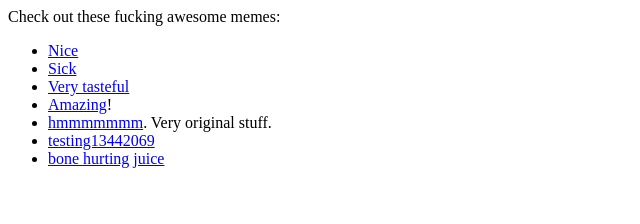
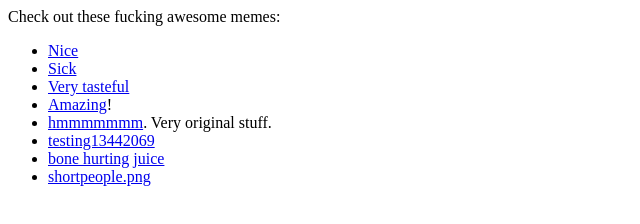
Before and after one commit to AriSweedler/lavisabrina, a website: page public/memes/index.html in a window 1280 px wide. Shown: the whole page, without its empty margins (0-640 px from the left). Drawn offline with Linux system fonts and the light colour scheme.

Commit message:
Automatic commit from meme.sh for atlavilol.jpg

```diff
--- a/public/memes/index.html
+++ b/public/memes/index.html
@@ -7,4 +7,5 @@
   <li><a href="me_irl_1.jpg">hmmmmmmm</a>. Very original stuff.</li>
   <li><a href="manifestdestiny.png">testing13442069</a></li>
   <li><a href="bonehurtingjuice.jpg">bone hurting juice</a></li>
+  <li><a href="atlavilol.jpg">shortpeople.png</a></li>
 </ul>
```
Also changed, not shown: public/memes/atlavilol.jpg (added).
